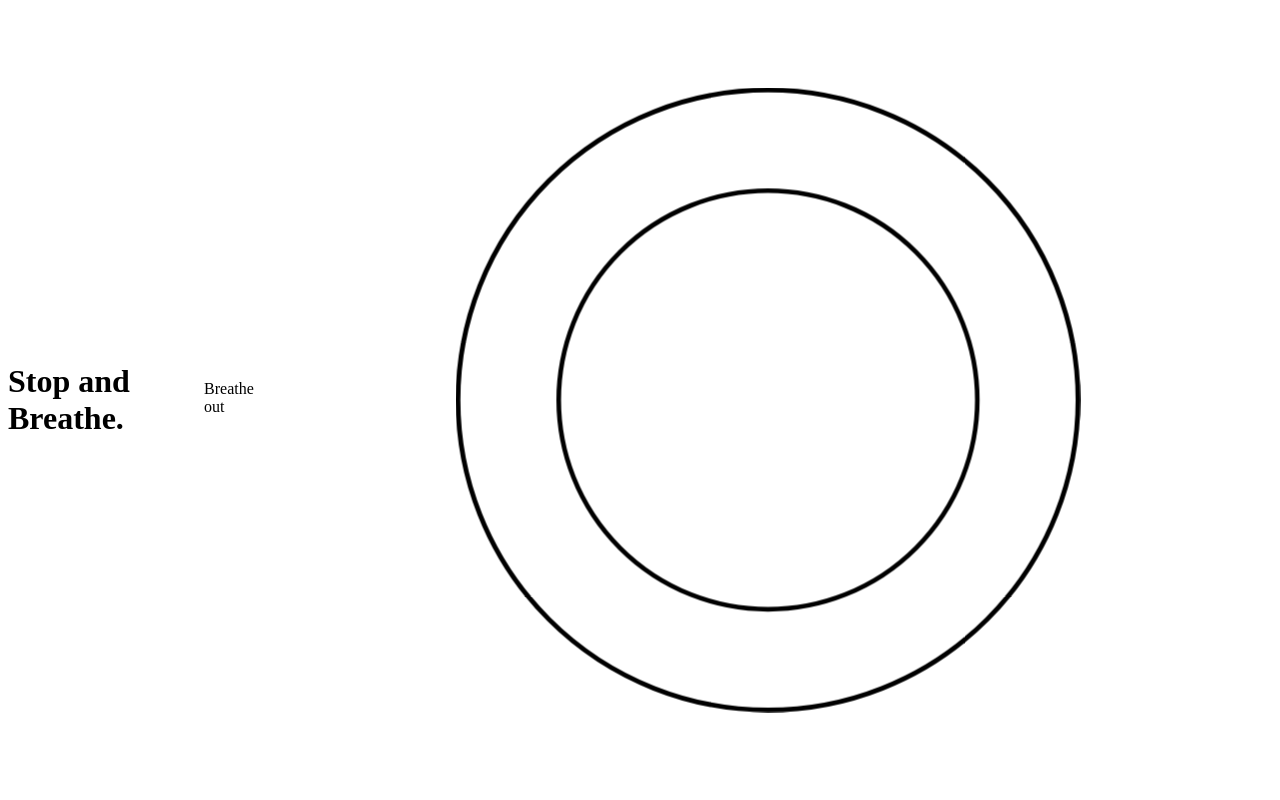
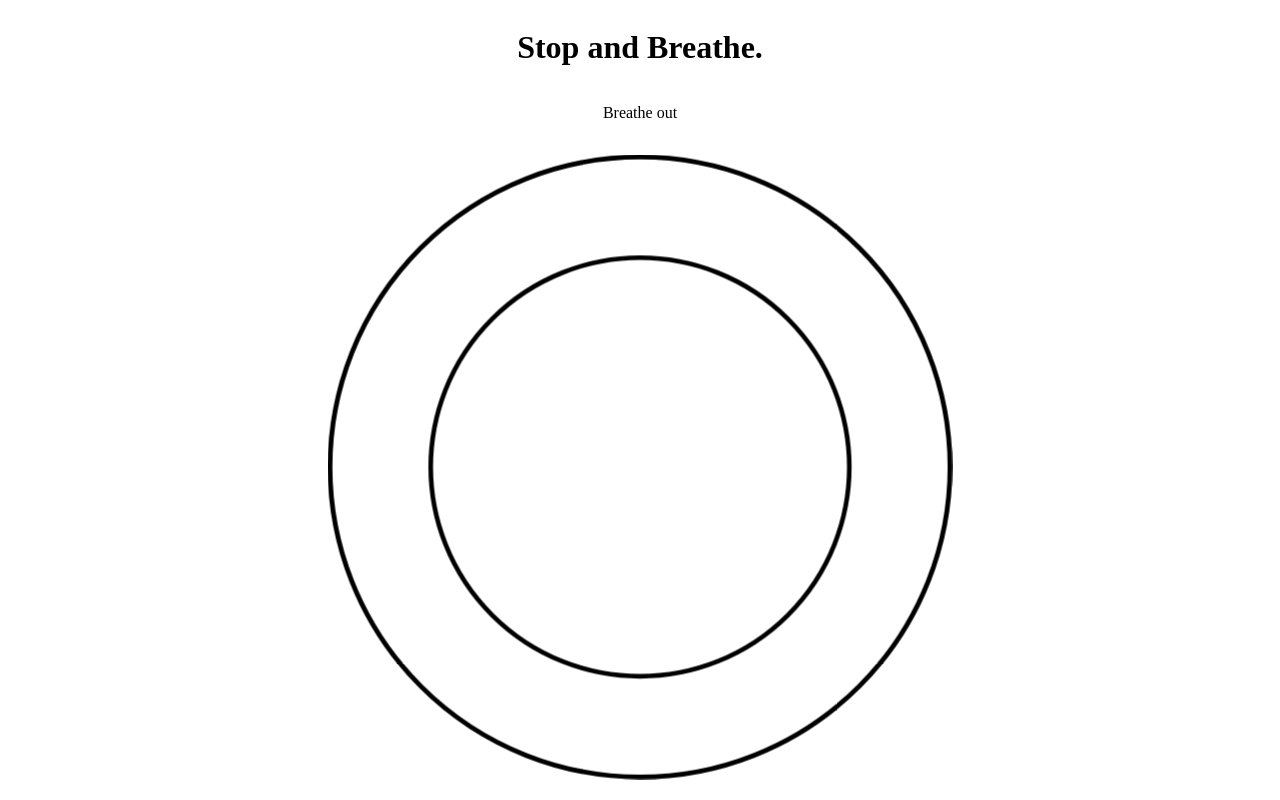
Before and after one commit to Codaea/breathe, a website built with Vite: page index.html in a window 1280 px wide. Built offline with nearby package versions, Linux system fonts and the light colour scheme.

Commit message:
centered stuff again

```diff
--- a/src/style.css
+++ b/src/style.css
@@ -13,6 +13,10 @@
     display: flex;
     flex-grow: 1;
     width: 100%;
+}
+
+body {
+    flex-direction: column;
 }
 
 #parent, body {
```
